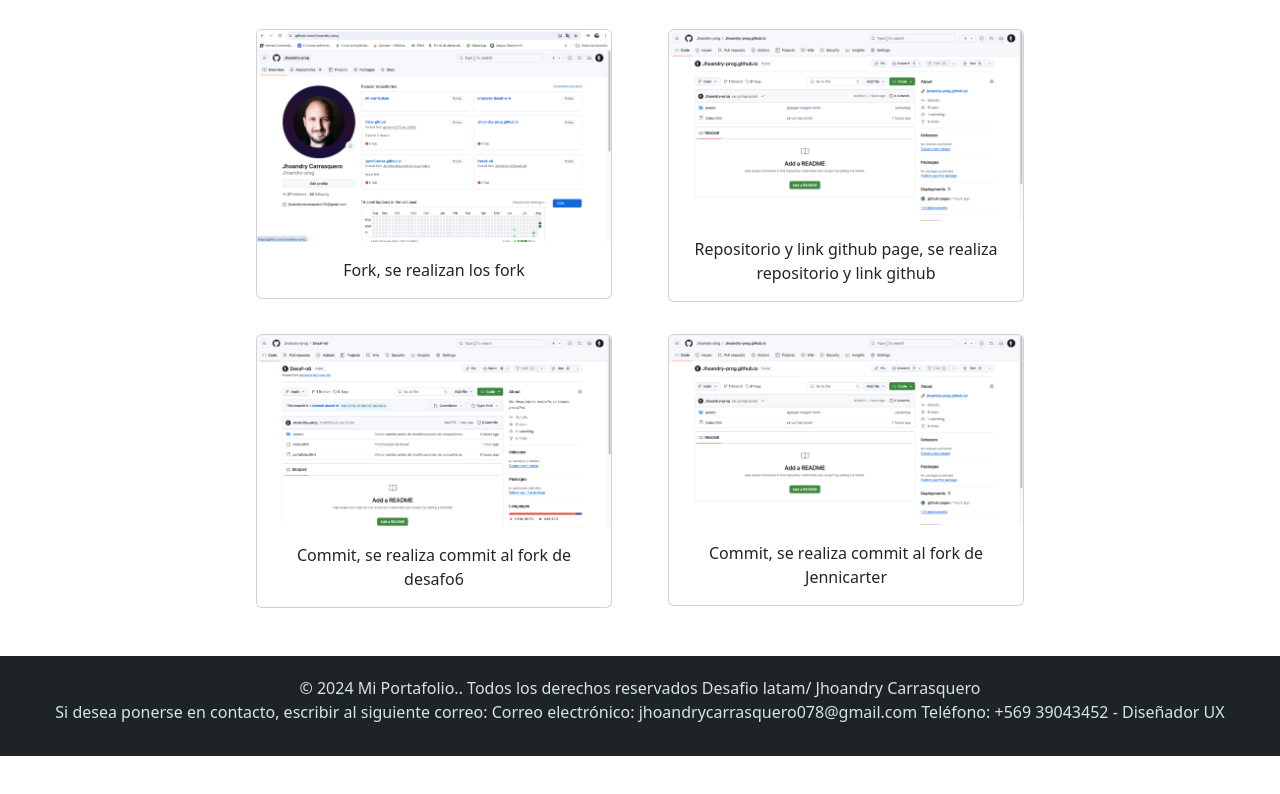
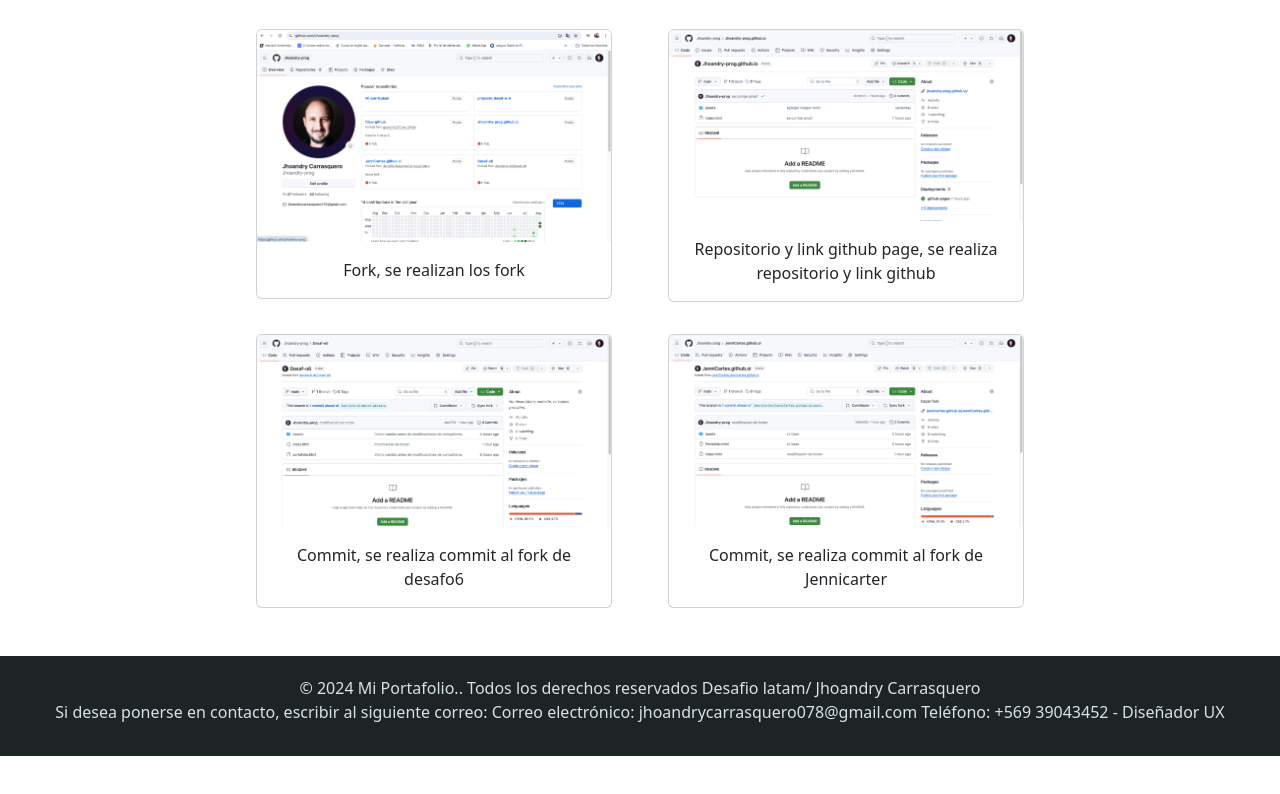
Before and after one commit to pizzadeveloper/Jhoandry-prog.github.io, a plain HTML site: page index.html in a window 1280 px wide. Shown: the part 3130-3924 px from the top of the page. Drawn offline with nearby package versions, Linux system fonts and the light colour scheme.

Commit message:
se cambia la imagen

```diff
--- a/index.html
+++ b/index.html
@@ -202,7 +202,7 @@
             </div>
             <div class="col-12 col-md-4">
                 <div class="card" style="width: 100%;">
-                    <img src="./assets/imgs/repositorio.png" class="card-img-top" alt="page-cv">
+                    <img src="./assets/imgs/commit-2.png" class="card-img-top" alt="page-cv">
                     <div class="card-body">
                         <p class="card-text">Commit, se realiza commit al fork de Jennicarter</p>
                     </div>
```
